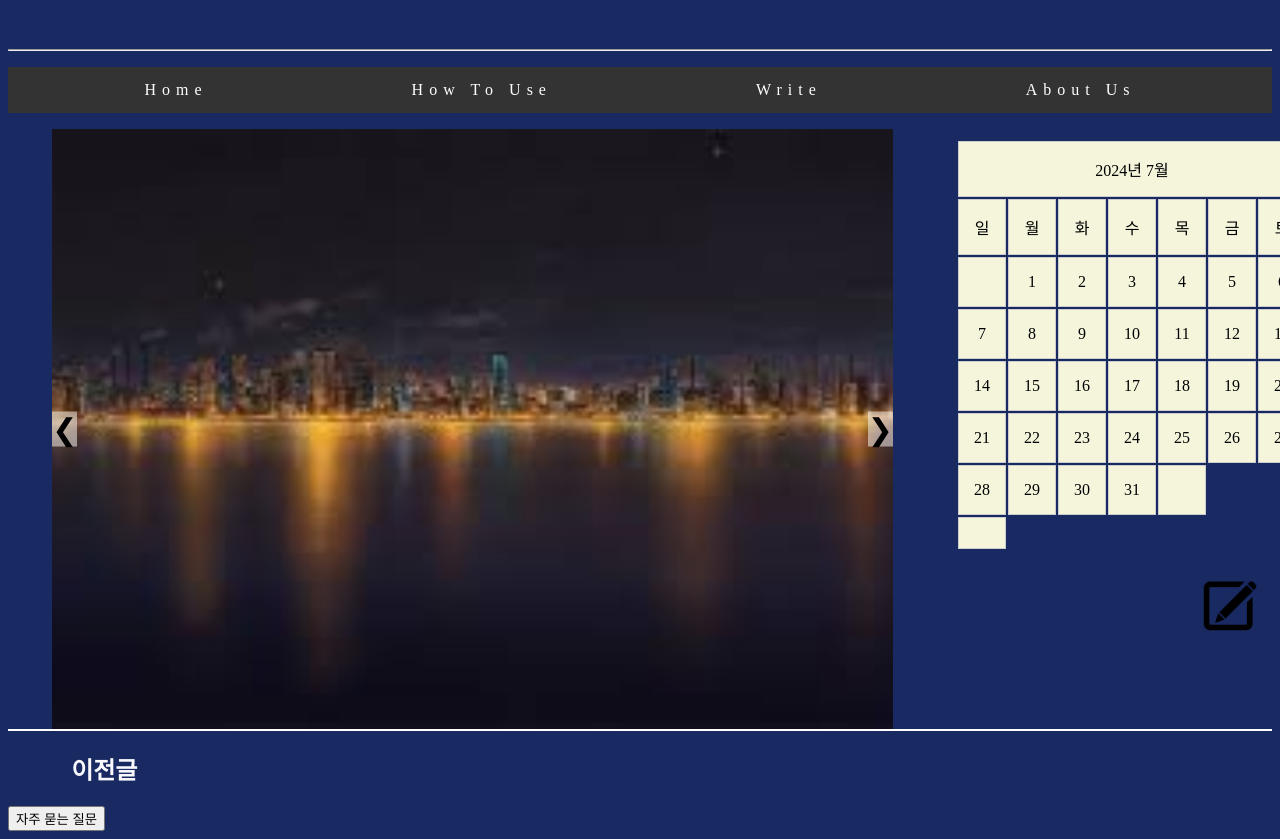
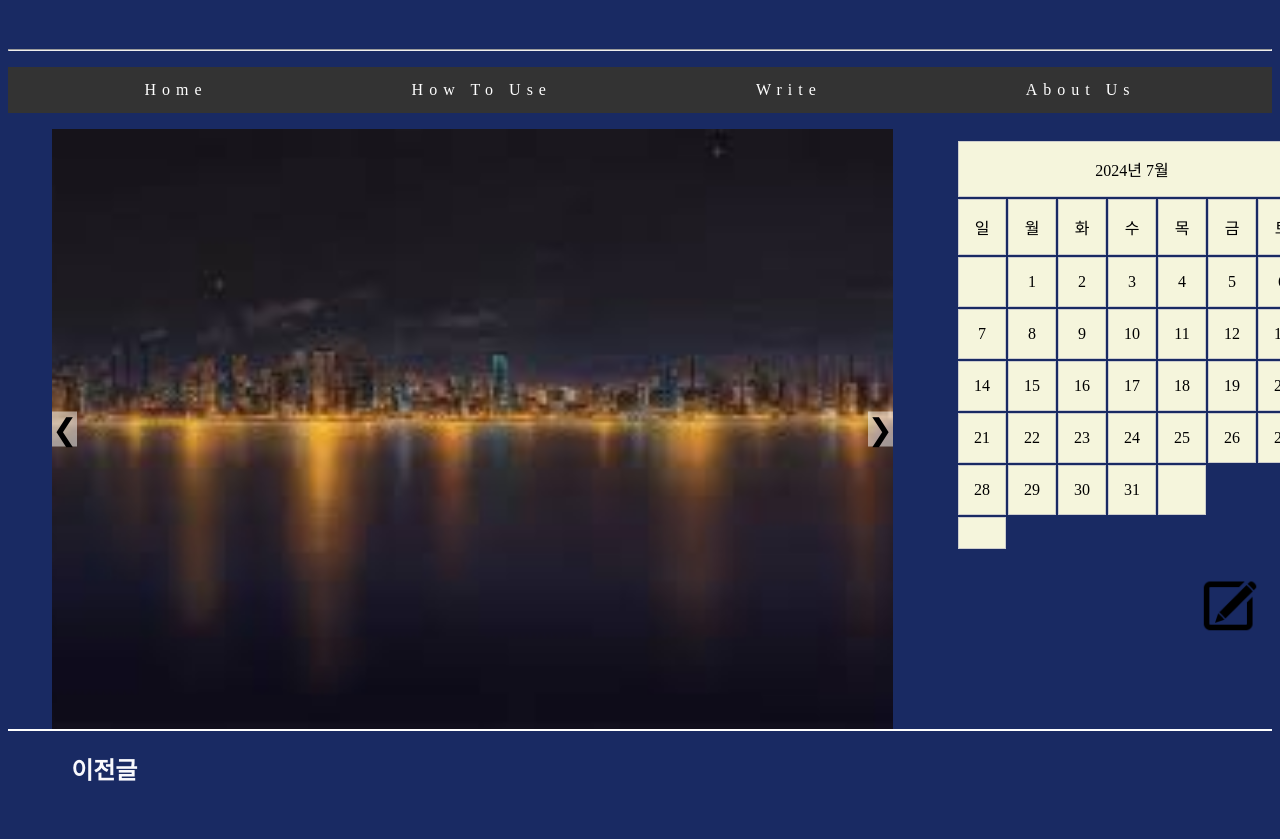
Before and after one commit to Sjueun/Upload1-B, a plain HTML site: page index.html in a window 1280 px wide. Shown: the part 146-985 px from the top of the page. After the commit the page ends 952 px from the top, so only its background shows below. Drawn offline with Linux system fonts and the light colour scheme.

Commit message:
Update index.html

```diff
--- a/index.html
+++ b/index.html
@@ -55,8 +55,6 @@
     <script src="calendar.js"></script>
     <script src="randomText.js" defer></script>
 
-    <button onclick="location.href='quetions.html'">자주 묻는 질문</button>
-
 
 </body>
 </html>
```
